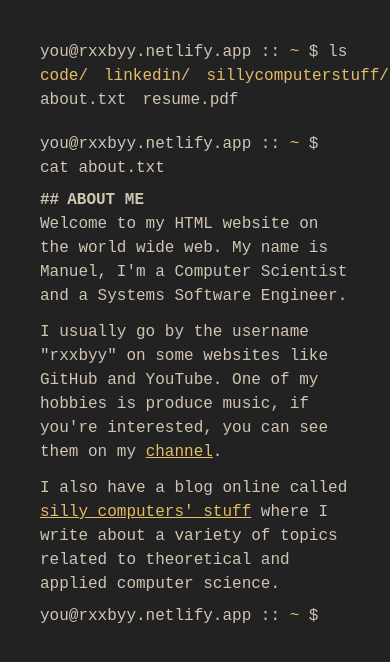
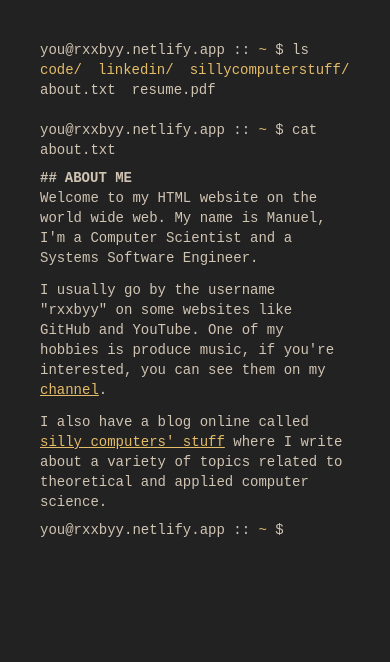
Before and after one commit to rxxbyy/rxxbyy.github.io, a website: page src/index.html in a window 390 px wide. Drawn offline with Linux system fonts and the light colour scheme.

Commit message:
fix: some responsiveness styles added

```diff
--- a/src/index.html
+++ b/src/index.html
@@ -6,11 +6,11 @@
     <link rel="stylesheet" href="./output.css">
     <title>rxxbyy's website</title>
 </head>
-<body class="text-md w-full md:w-2/3 m-auto bg-[#232222] text-[#D0C4B3] p-10 md:text-lg">
-    <header class="w-full">
+<body class="md:text-md text-sm w-full md:w-2/3 m-auto bg-[#232222] text-[#D0C4B3] p-10 md:text-lg">
+    <header class="md:w-full w-1/2">
         <p>you@rxxbyy.netlify.app :: <span class="text-[#E4BC68]">~</span> $ ls</p>
         <table class="flex">
-            <tr class="flex gap-4">
+            <tr class="flex gap-4 md:flex-row flex-col sm:table-column">
                 <td>
                     <a href="https://github.com/rxxbyy" class="text-[#E4BC68]" target="_blank">code<span>/</span></a>
                 </td>
```
